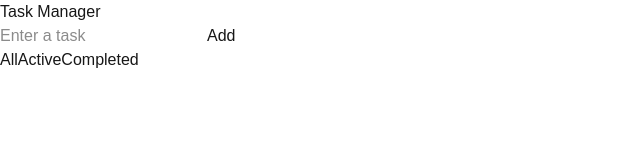
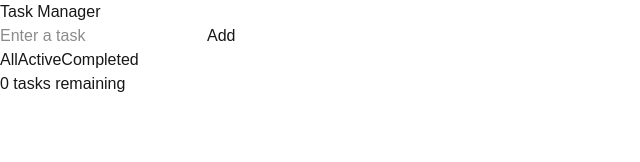
Before and after one commit to vyasan-6-6/mini-task-manager, a Next.js app in the folder task-manager/: page / in a window 1280 px wide. Shown: the top 162 px of the page, without its empty margins (0-640 px from the left). Built offline with nearby package versions, Linux system fonts and the light colour scheme.

Commit message:
feat: added active task counter display

```diff
--- a/task-manager/app/page.tsx
+++ b/task-manager/app/page.tsx
@@ -6,6 +6,7 @@ import TaskForm from "./components/TaskForm";
 
 export default function Home() {
   const [tasks,setTasks] = useState<Task[]>([]);
+  const activeTaskCount = tasks.filter((task) => !task.completed).length;
   const [filter,setFilter] = useState<'all' | 'completed' | 'active'>('all');
    const [isLoaded, setIsLoaded] = useState(false);
 
@@ -71,6 +72,7 @@ const filteredTasks = tasks.filter((task) => {
   <button onClick={() => setFilter("active")}>Active</button>
   <button onClick={() => setFilter("completed")}>Completed</button>
 </div>
+<p>{activeTaskCount} tasks remaining</p>
       <ul>
   {filteredTasks.map((task) => (
     <TaskItem key={task.id} task={task} onDelete={deleteTask} onToggle={toggleTask}/>
```
